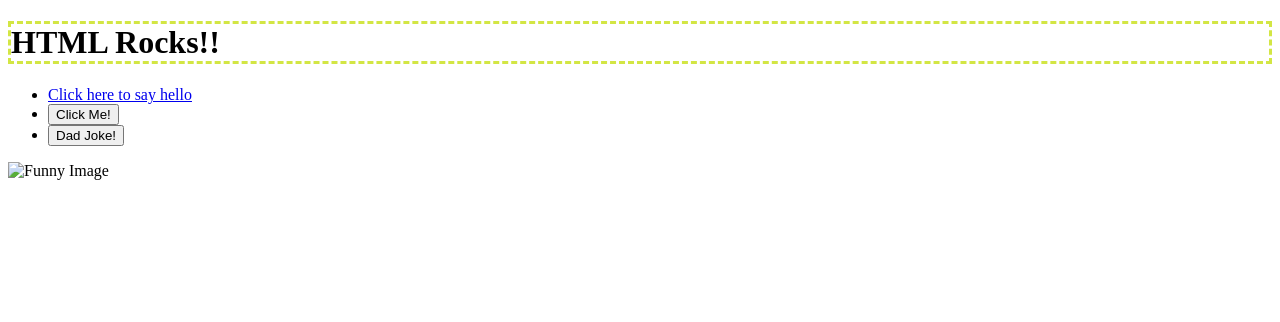
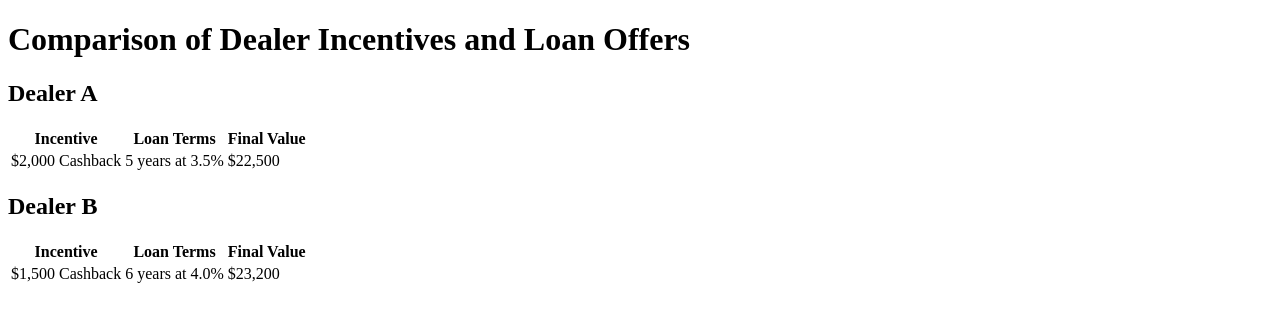
Before and after one commit to RileyCowan/6.04-Lab---Advanced-CSS, a website: page index.html in a window 1280 px wide. Drawn offline with Linux system fonts and the light colour scheme; files that its build step writes are made by us from their sources.

Commit message:
Update index.html

```diff
--- a/index.html
+++ b/index.html
@@ -1,25 +1,56 @@
-<!doctype html>
-<html>
+<!DOCTYPE html>
+<html lang="en">
+<head>
+  <meta charset="UTF-8">
+  <title>Comparison of Dealer Incentives and Loan Offers</title>
+  <link rel="stylesheet" href="styles.css">
+  <!-- Google Fonts link for Roboto -->
+  <link href="https://fonts.googleapis.com/css2?family=Roboto&display=swap" rel="stylesheet">
+</head>
+<body>
 
-<head>
-  <meta charset="utf-8">
-  <title>CS208 - Starter Code (UPDATE ME)!</title>
-  <meta name="description" content="">
-  <meta name="viewport" content="width=device-width, initial-scale=1">
-  <link rel="stylesheet" href="style.css">
-</head>
+  <div class="container">
+    <h1>Comparison of Dealer Incentives and Loan Offers</h1>
 
-<body>
-  <h1>HTML Rocks!!</h1>
-  <ul>
-  <li><a href="/hello">Click here to say hello</a></li>
-  <li><button id="hello-link">Click Me!</button></li>
-  <li><button id="joke-button">Dad Joke!</button></li>
-  <script src="script.js"></script>
-  </ul>
-  <img src="funny.png" alt="Funny Image" width="300" height="200">
+    <!-- Offer 1 -->
+    <section class="offer">
+      <h2 class="offer-title">Dealer A</h2>
+      <div class="offer-contents">
+        <table>
+          <tr>
+            <th>Incentive</th>
+            <th>Loan Terms</th>
+            <th>Final Value</th>
+          </tr>
+          <tr>
+            <td>$2,000 Cashback</td>
+            <td>5 years at 3.5%</td>
+            <td class="final-value">$22,500</td>
+          </tr>
+        </table>
+      </div>
+    </section>
 
-  <h2 id="joke-display"></h2>
+    <!-- Offer 2 -->
+    <section class="offer">
+      <h2 class="offer-title">Dealer B</h2>
+      <div class="offer-contents">
+        <table>
+          <tr>
+            <th>Incentive</th>
+            <th>Loan Terms</th>
+            <th>Final Value</th>
+          </tr>
+          <tr>
+            <td>$1,500 Cashback</td>
+            <td>6 years at 4.0%</td>
+            <td class="final-value">$23,200</td>
+          </tr>
+        </table>
+      </div>
+    </section>
+
+  </div>
+
 </body>
-
 </html>
```
